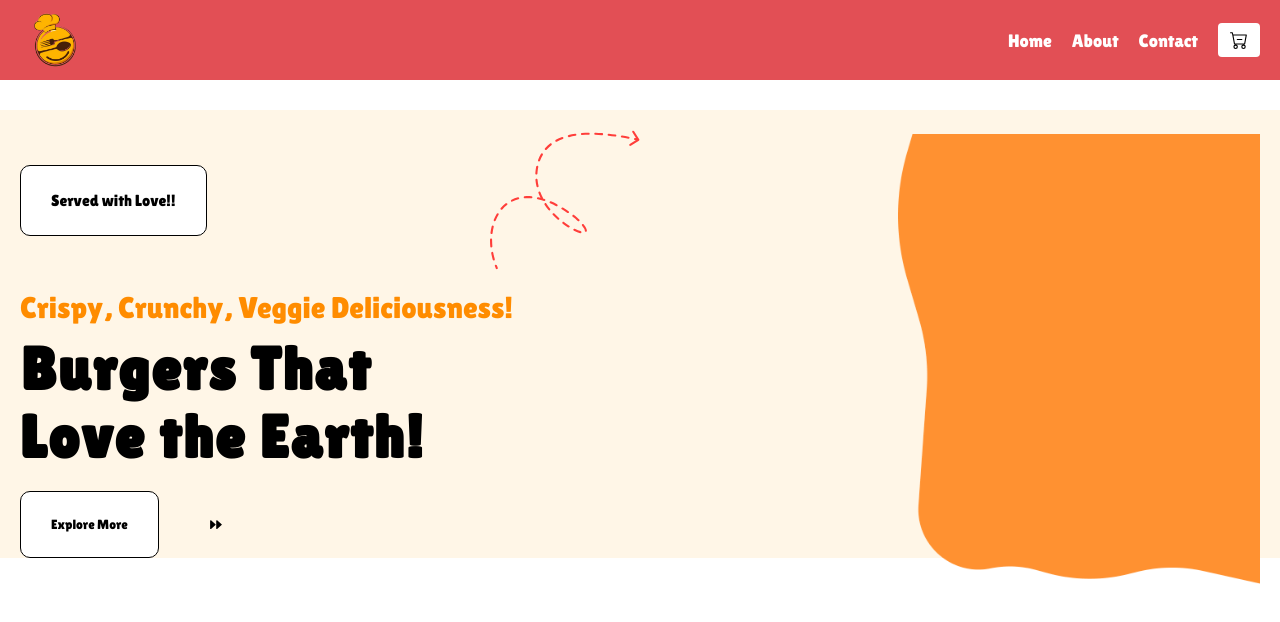
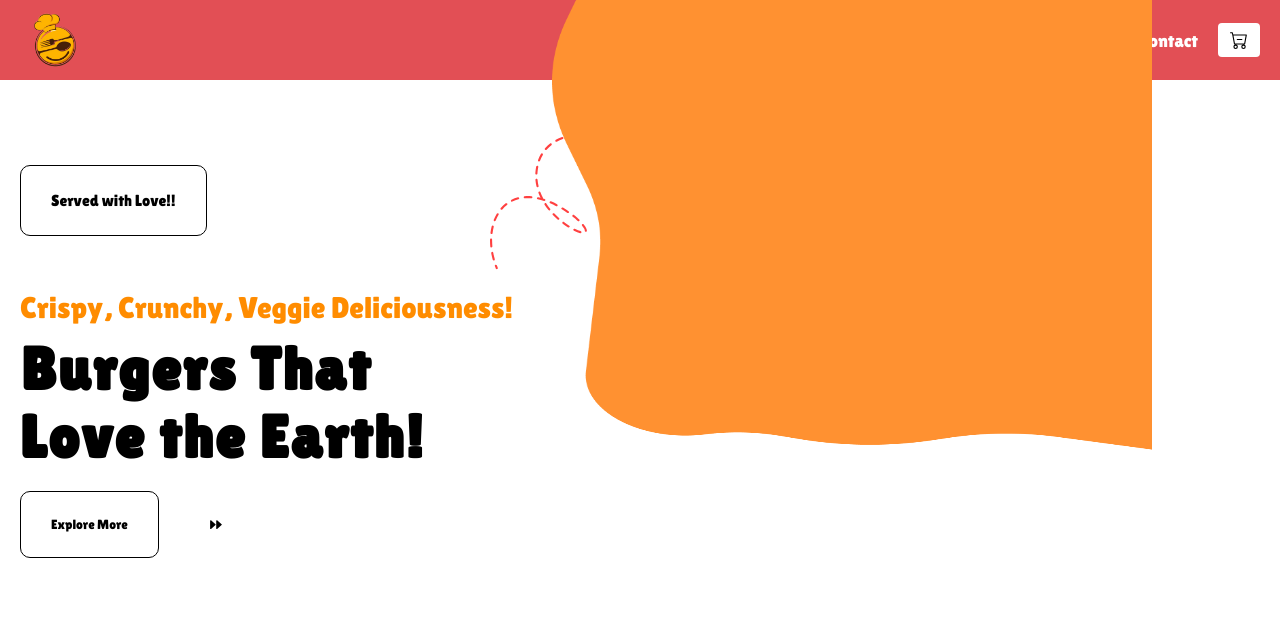
Before and after one commit to Tanvi-1496/zatpatrecepie, a React (Vite) app in the folder frontend/zatpatreceipe/: page / in a window 1280 px wide. Shown: the top 622 px of the page. Built offline with nearby package versions, Linux system fonts and the light colour scheme.

Commit message:
added-blob-styling

```diff
--- a/frontend/zatpatreceipe/src/styles/Home/Hero/index.css
+++ b/frontend/zatpatreceipe/src/styles/Home/Hero/index.css
@@ -6,7 +6,7 @@
     justify-content: space-between;
     align-items: center;
     padding: 0 20px;
-    background-color: #fff6e7;
+    /* background-color: #fff6e7; */
 
 }
 
@@ -16,7 +16,7 @@
   flex-direction: column;
   align-items: flex-start;
   flex: 1;
-
+  position: relative;
 }
 .hero_content_first_line{
   display: flex;
@@ -65,14 +65,14 @@
   background-color: transparent;
 }
 .hero_image{
-  position: relative;
   flex: 1;
 }
 .hero_image_blob{
   height: 450px;
+  width: 600px;
   position: absolute;
-  top:-200px;
-  right:0;
-
+  top:0;
+  right:10%;
+  z-index: 3;
 
 }
--- a/frontend/zatpatreceipe/src/styles/Home/Nav/index.css
+++ b/frontend/zatpatreceipe/src/styles/Home/Nav/index.css
@@ -6,7 +6,7 @@
  align-items: center;
  justify-content: space-between;
  padding: 0 20px;
-
+ z-index: 100;
 }
 
 .navbar_logo {
```
